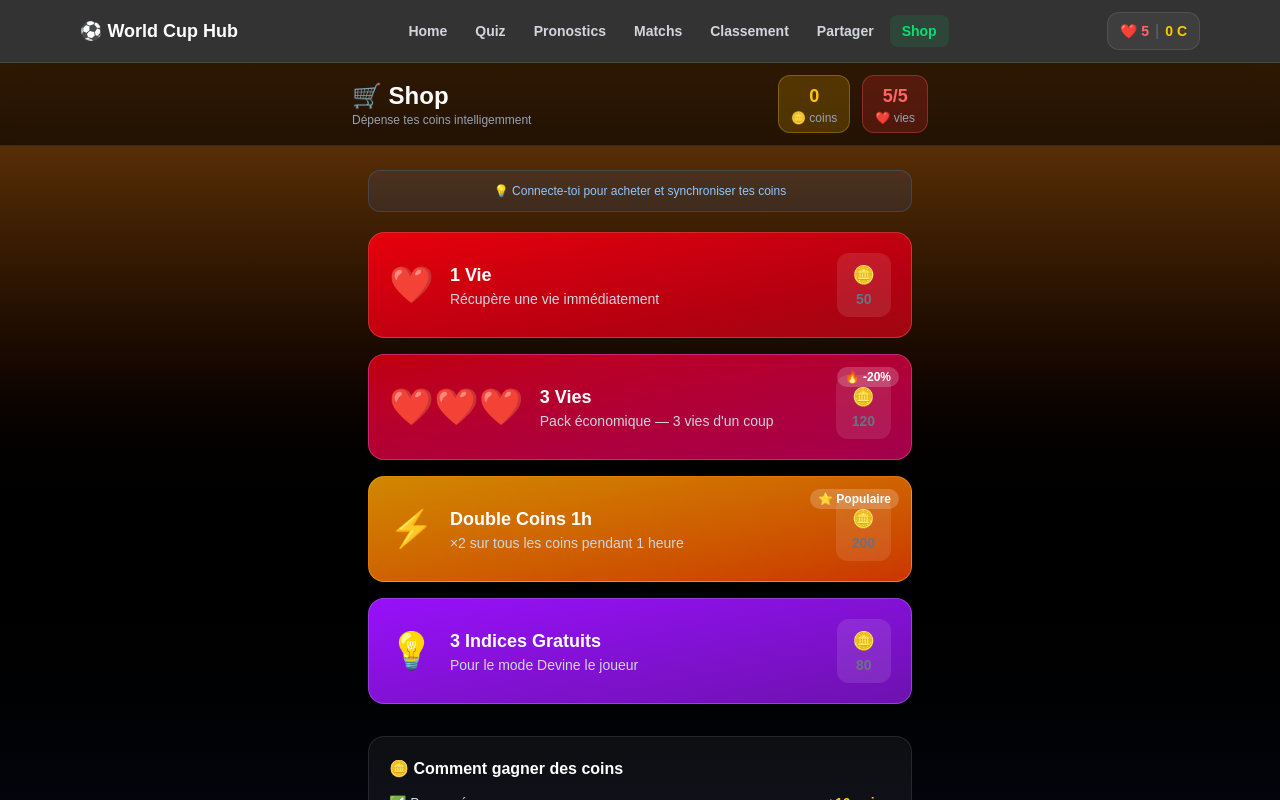
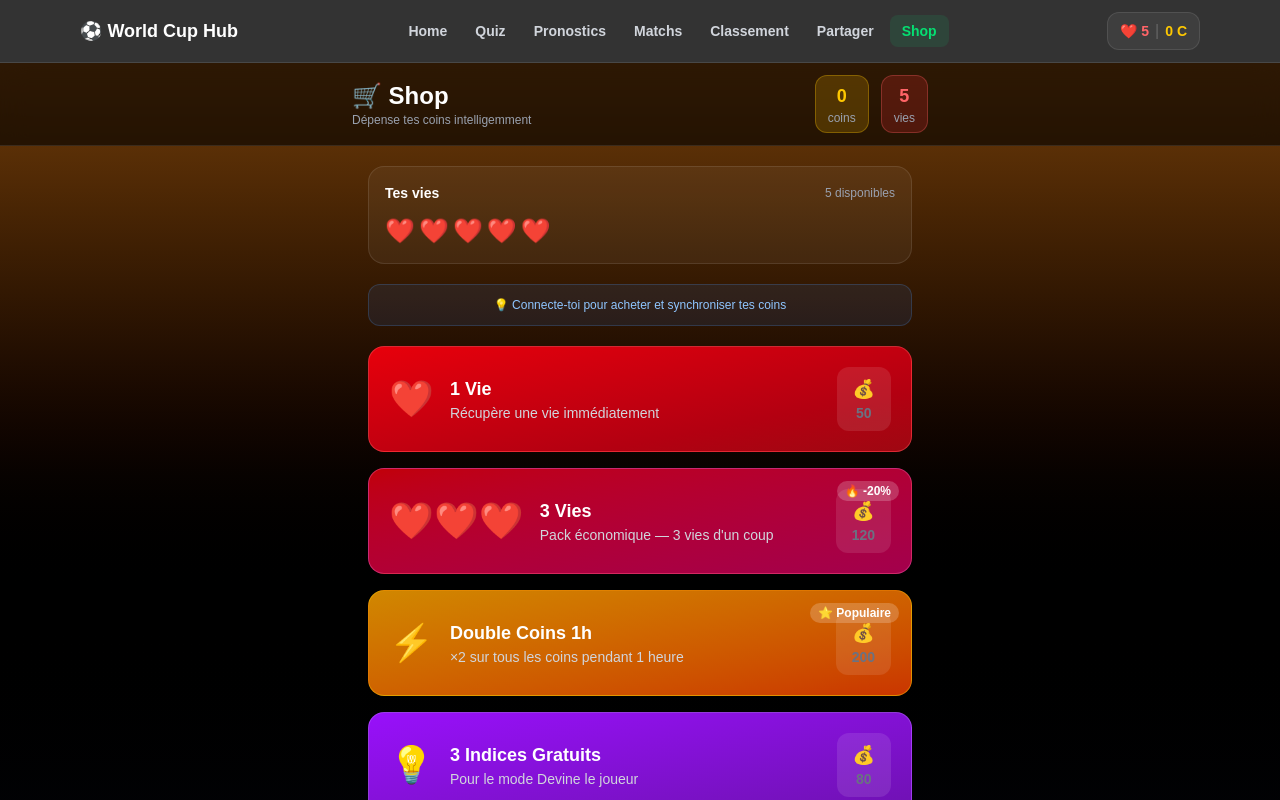
Before and after one commit to Elhadji17/world-cup-hub, a React (Vite) app: page /shop in a window 1280 px wide. Shown: the top 800 px of the page. Built offline with nearby package versions, Linux system fonts and the light colour scheme.

Commit message:
feat: compte a rebours prochaine vie dans Shop

```diff
--- a/src/pages/Shop.jsx
+++ b/src/pages/Shop.jsx
@@ -1,67 +1,141 @@
 // src/pages/Shop.jsx
-// Shop — acheter vies, boosts avec coins
+// Shop — acheter vies, boosts avec coins + compte à rebours prochaine vie
 
-import { useState } from "react";
+import { useState, useEffect } from "react";
 import { motion, AnimatePresence } from "framer-motion";
 import { useGameStats } from "../hooks/useGameStats.jsx";
 import { useAuth }      from "../hooks/useAuth";
 
+const MAX_LIVES = 5;
+
 const ITEMS = [
   {
-    id:       "life_1",
-    emoji:    "❤️",
-    title:    "1 Vie",
-    desc:     "Récupère une vie immédiatement",
-    cost:     50,
-    color:    "from-red-600 to-red-800",
-    border:   "border-red-400/40",
+    id:     "life_1",
+    emoji:  "❤️",
+    title:  "1 Vie",
+    desc:   "Récupère une vie immédiatement",
+    cost:   50,
+    color:  "from-red-600 to-red-800",
+    border: "border-red-400/40",
   },
   {
-    id:       "life_3",
-    emoji:    "❤️❤️❤️",
-    title:    "3 Vies",
-    desc:     "Pack économique — 3 vies d'un coup",
-    cost:     120,
-    color:    "from-red-700 to-pink-800",
-    border:   "border-pink-400/40",
-    badge:    "🔥 -20%",
+    id:     "life_3",
+    emoji:  "❤️❤️❤️",
+    title:  "3 Vies",
+    desc:   "Pack économique — 3 vies d'un coup",
+    cost:   120,
+    color:  "from-red-700 to-pink-800",
+    border: "border-pink-400/40",
+    badge:  "🔥 -20%",
   },
   {
-    id:       "double_1h",
-    emoji:    "⚡",
-    title:    "Double Coins 1h",
-    desc:     "×2 sur tous les coins pendant 1 heure",
-    cost:     200,
-    color:    "from-yellow-600 to-orange-700",
-    border:   "border-yellow-400/40",
-    badge:    "⭐ Populaire",
+    id:     "double_1h",
+    emoji:  "⚡",
+    title:  "Double Coins 1h",
+    desc:   "×2 sur tous les coins pendant 1 heure",
+    cost:   200,
+    color:  "from-yellow-600 to-orange-700",
+    border: "border-yellow-400/40",
+    badge:  "⭐ Populaire",
   },
   {
-    id:       "hints_3",
-    emoji:    "💡",
-    title:    "3 Indices Gratuits",
-    desc:     "Pour le mode Devine le joueur",
-    cost:     80,
-    color:    "from-purple-600 to-purple-800",
-    border:   "border-purple-400/40",
+    id:     "hints_3",
+    emoji:  "💡",
+    title:  "3 Indices Gratuits",
+    desc:   "Pour le mode Devine le joueur",
+    cost:   80,
+    color:  "from-purple-600 to-purple-800",
+    border: "border-purple-400/40",
   },
 ];
 
+// Formater le temps restant
+function formatTime(ms) {
+  if (!ms || ms <= 0) return null;
+  const totalSec = Math.floor(ms / 1000);
+  const h = Math.floor(totalSec / 3600);
+  const m = Math.floor((totalSec % 3600) / 60);
+  const s = totalSec % 60;
+  if (h > 0) return `${h}h ${m.toString().padStart(2, "0")}min`;
+  if (m > 0) return `${m}min ${s.toString().padStart(2, "0")}s`;
+  return `${s}s`;
+}
+
+// Compte à rebours prochaine vie
+function LiveCountdown({ nextLifeIn, lives }) {
+  const [remaining, setRemaining] = useState(nextLifeIn);
+
+  useEffect(() => {
+    setRemaining(nextLifeIn);
+    if (!nextLifeIn || nextLifeIn <= 0) return;
+    const interval = setInterval(() => {
+      setRemaining(prev => {
+        if (prev <= 1000) { clearInterval(interval); return 0; }
+        return prev - 1000;
+      });
+    }, 1000);
+    return () => clearInterval(interval);
+  }, [nextLifeIn]);
+
+  if (lives >= MAX_LIVES || !remaining) return null;
+
+  const pct = Math.max(0, Math.min(100, 100 - (remaining / (60 * 60 * 1000)) * 100));
+
+  return (
+    <motion.div
+      initial={{ opacity: 0, y: -8 }}
+      animate={{ opacity: 1, y: 0 }}
+      className="mb-5 bg-red-500/10 border border-red-400/30 rounded-2xl p-4"
+    >
+      <div className="flex items-center justify-between mb-2">
+        <div className="flex items-center gap-2">
+          <span className="text-xl">⏳</span>
+          <div>
+            <div className="text-sm font-bold text-white">Prochaine vie gratuite</div>
+            <div className="text-xs text-gray-400">dans {formatTime(remaining)}</div>
+          </div>
+        </div>
+        <div className="text-2xl font-black text-red-400">
+          {formatTime(remaining)}
+        </div>
+      </div>
+
+      {/* Barre de progression */}
+      <div className="w-full bg-white/10 rounded-full h-2 overflow-hidden">
+        <motion.div
+          initial={{ width: 0 }}
+          animate={{ width: `${pct}%` }}
+          transition={{ duration: 1 }}
+          className="h-2 bg-gradient-to-r from-red-500 to-orange-400 rounded-full"
+        />
+      </div>
+
+      <div className="flex justify-between text-xs text-gray-500 mt-1">
+        <span>0min</span>
+        <span>60min</span>
+      </div>
+    </motion.div>
+  );
+}
+
 export default function Shop() {
-  const { user }                   = useAuth();
-  const [buying,  setBuying]       = useState(null);
-  const [message, setMessage]      = useState(null);
-  const { coins, lives, buyItem, maxLives, refresh } = useGameStats();
+  const { user }                              = useAuth();
+  const { coins, lives, maxLives, buyItem, nextLifeIn, refresh } = useGameStats();
+  const [buying,  setBuying]                  = useState(null);
+  const [message, setMessage]                 = useState(null);
 
-
+  // Rafraîchir au montage
+  useEffect(() => { refresh(); }, []);
 
   async function handleBuy(item) {
     if (!user) {
       setMessage({ type: "error", text: "Connecte-toi pour acheter !" });
+      setTimeout(() => setMessage(null), 3000);
       return;
     }
     if (coins < item.cost) {
       setMessage({ type: "error", text: `Pas assez de coins ! (${coins}/${item.cost})` });
+      setTimeout(() => setMessage(null), 3000);
       return;
     }
 
@@ -70,7 +144,7 @@ export default function Shop() {
     setBuying(null);
 
     if (result.success) {
-      setMessage({ type: "success", text: `✅ ${item.title} acheté ! (-${item.cost} 🪙)` });
+      setMessage({ type: "success", text: `✅ ${item.title} acheté ! (-${item.cost} coins)` });
     } else {
       setMessage({ type: "error", text: `⚠️ ${result.error}` });
     }
@@ -78,7 +152,7 @@ export default function Shop() {
   }
 
   return (
-    <div className="min-h-screen bg-gradient-to-b from-yellow-900 via-black to-gray-900 text-white pb-16">
+    <div className="min-h-screen bg-gradient-to-b from-yellow-900 via-black to-gray-900 text-white pb-20">
 
       {/* Header */}
       <div className="sticky top-0 z-20 bg-black/60 backdrop-blur-md border-b border-white/10 px-4 py-3">
@@ -90,17 +164,46 @@ export default function Shop() {
           <div className="flex gap-3 items-center">
             <div className="bg-yellow-500/20 border border-yellow-400/30 rounded-xl px-3 py-1.5 text-center">
               <div className="text-lg font-bold text-yellow-400">{coins}</div>
-              <div className="text-xs text-gray-400">🪙 coins</div>
+              <div className="text-xs text-gray-400">coins</div>
             </div>
             <div className="bg-red-500/20 border border-red-400/30 rounded-xl px-3 py-1.5 text-center">
-              <div className="text-lg font-bold text-red-400">{lives}/{maxLives}</div>
-              <div className="text-xs text-gray-400">❤️ vies</div>
+              <div className="text-lg font-bold text-red-400">{lives}</div>
+              <div className="text-xs text-gray-400">vies</div>
             </div>
           </div>
         </div>
       </div>
 
-      <div className="max-w-xl mx-auto px-4 pt-6">
+      <div className="max-w-xl mx-auto px-4 pt-5">
+
+        {/* Vies actuelles avec cœurs */}
+        <div className="mb-5 bg-white/5 border border-white/10 rounded-2xl p-4">
+          <div className="flex items-center justify-between mb-3">
+            <span className="text-sm font-bold text-white">Tes vies</span>
+            <span className="text-xs text-gray-400">{lives} disponible{lives > 1 ? "s" : ""}</span>
+          </div>
+          <div className="flex gap-1 flex-wrap">
+            {Array.from({ length: Math.max(lives, MAX_LIVES) }).map((_, i) => (
+              <motion.span
+                key={i}
+                initial={{ scale: 0 }}
+                animate={{ scale: 1 }}
+                transition={{ delay: i * 0.05 }}
+                className={`text-2xl ${i < lives ? "opacity-100" : "opacity-20"}`}
+              >
+                {i < lives ? "❤️" : "🖤"}
+              </motion.span>
+            ))}
+            {lives > MAX_LIVES && (
+              <span className="text-xs text-red-400 font-bold ml-1 self-center">
+                +{lives - MAX_LIVES} bonus
+              </span>
+            )}
+          </div>
+        </div>
+
+        {/* Compte à rebours prochaine vie */}
+        <LiveCountdown nextLifeIn={nextLifeIn} lives={lives} />
 
         {/* Message feedback */}
         <AnimatePresence>
@@ -139,16 +242,14 @@ export default function Shop() {
                 transition={{ delay: i * 0.07 }}
                 className={`relative rounded-2xl border p-5 bg-gradient-to-br ${item.color} bg-opacity-20 ${item.border}`}
               >
-                {/* Badge */}
                 {item.badge && (
                   <div className="absolute top-3 right-3 bg-white/20 text-white text-xs font-bold px-2 py-0.5 rounded-full">
                     {item.badge}
                   </div>
                 )}
-
                 <div className="flex items-center gap-4">
-                  <div className="text-4xl">{item.emoji}</div>
-                  <div className="flex-1">
+                  <div className="text-4xl shrink-0">{item.emoji}</div>
+                  <div className="flex-1 min-w-0">
                     <h3 className="font-bold text-white text-lg">{item.title}</h3>
                     <p className="text-sm text-gray-300">{item.desc}</p>
                   </div>
@@ -164,7 +265,7 @@ export default function Shop() {
                           : "bg-white/10 text-gray-500 cursor-not-allowed"
                     }`}
                   >
-                    <span className="text-lg">{buying === item.id ? "⏳" : "🪙"}</span>
+                    <span className="text-lg">{buying === item.id ? "⏳" : "💰"}</span>
                     <span className="text-sm">{item.cost}</span>
                   </motion.button>
                 </div>
@@ -175,16 +276,16 @@ export default function Shop() {
 
         {/* Comment gagner des coins */}
         <div className="mt-8 bg-white/5 rounded-2xl p-5 border border-white/10">
-          <h2 className="font-bold text-white mb-3">🪙 Comment gagner des coins</h2>
+          <h2 className="font-bold text-white mb-3">💰 Comment gagner des coins</h2>
           <div className="space-y-2 text-sm text-gray-300">
             {[
-              ["✅ Bonne réponse",      "+10 coins"],
+              ["✅ Bonne réponse",        "+10 coins"],
               ["⚡ Réponse rapide (<5s)", "+10 bonus"],
-              ["🔥 Série de 5",          "+30 bonus"],
-              ["🔥 Série de 10",         "+80 bonus"],
-              ["🎁 Inscription",          "+100 offerts"],
+              ["🔥 Série de 5",           "+30 bonus"],
+              ["🔥 Série de 10",          "+80 bonus"],
+              ["🎁 Inscription",           "+100 offerts"],
             ].map(([label, val]) => (
-              <div key={label} className="flex justify-between">
+              <div key={label} className="flex justify-between items-center">
                 <span>{label}</span>
                 <span className="text-yellow-400 font-bold">{val}</span>
               </div>
```
